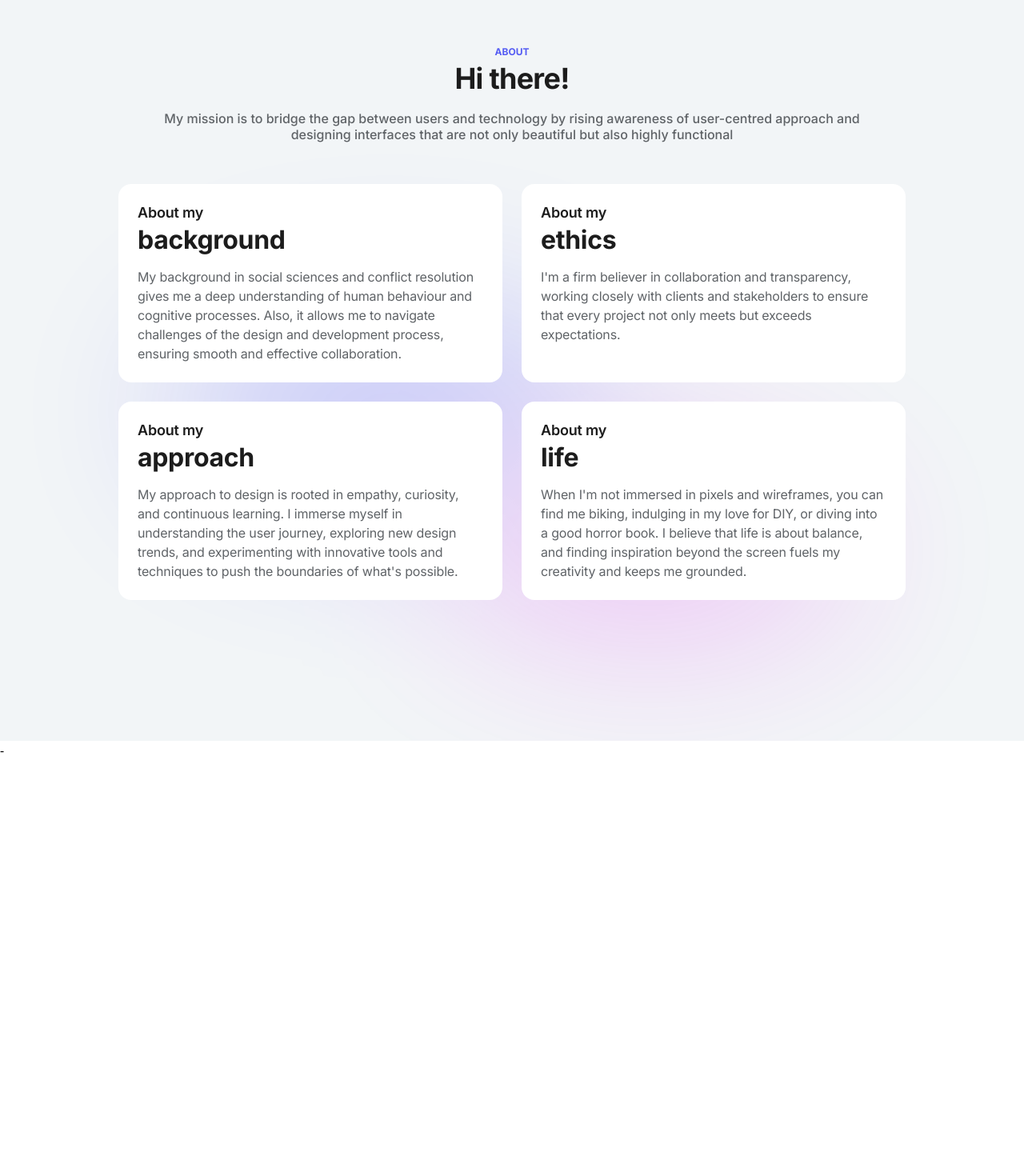
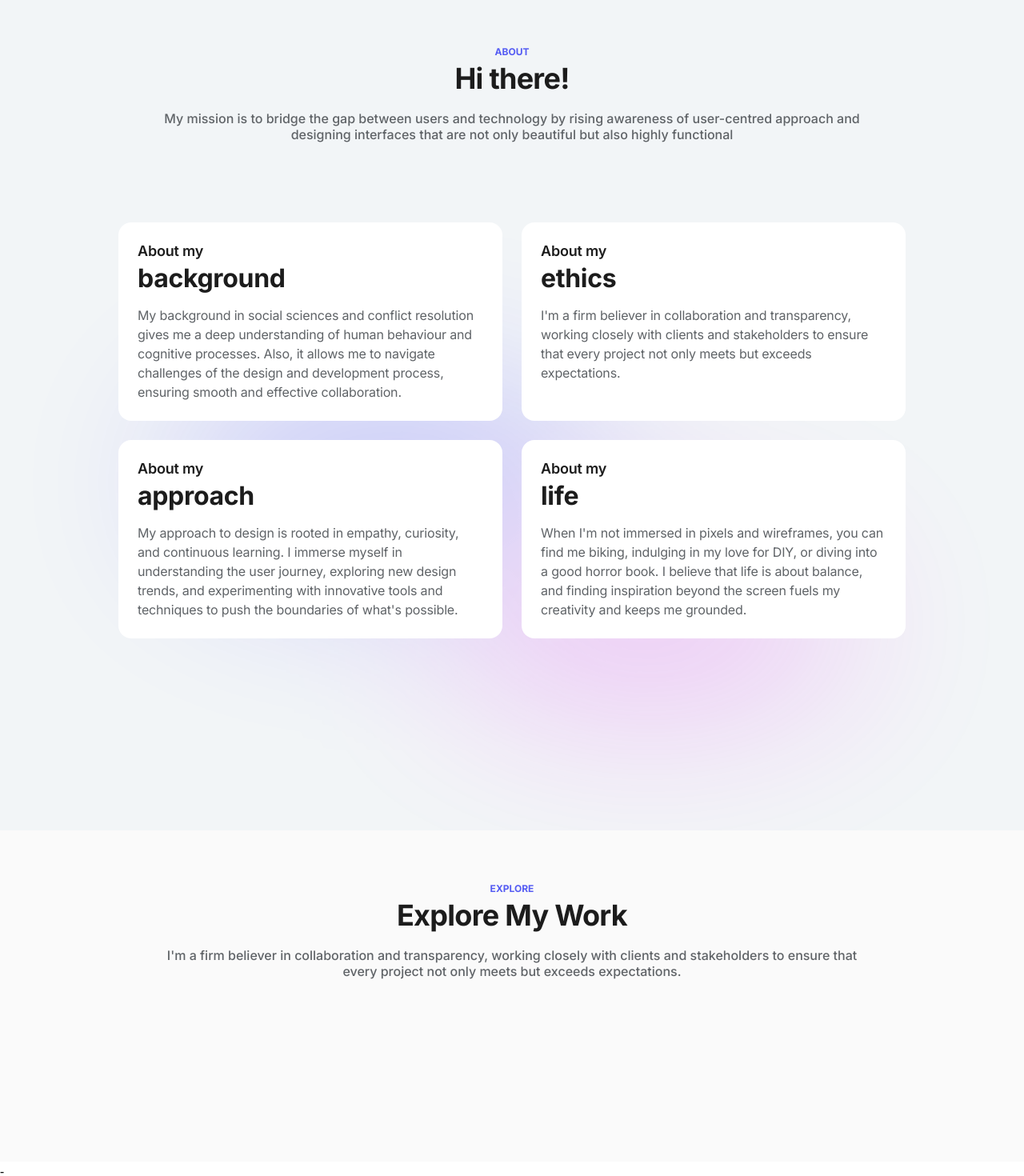
Before and after one commit to wozzy84/kotowska-portfolio, a Next.js app: page / in a window 1280 px wide. Shown: the part 1220-2690 px from the top of the page at 80% size. Before the commit the page ends 2170 px from the top, so only its background shows below. Built offline with nearby package versions, Linux system fonts and the light colour scheme.

Commit message:
about section added

```diff
--- a/src/components/AboutSection.tsx
+++ b/src/components/AboutSection.tsx
@@ -1,6 +1,7 @@
 import AboutCard from "./AboutCard";
 import AboutSectionStyle from "./AboutSectionStyle.module.css";
 import classNames from "classnames";
+import SectionHeader from "./SectionHeader";
 
 const abouCardSections = [
   {
@@ -25,8 +26,7 @@ const abouCardSections = [
   },
 ];
 
-const { aboutSection, aboutTitle, aboutSubTitle, aboutDescription } =
-  AboutSectionStyle;
+const { aboutSection } = AboutSectionStyle;
 
 const AboutSection = () => {
   return (
@@ -36,16 +36,13 @@ const AboutSection = () => {
         aboutSection
       )}
     >
-      <div className="container mx-auto max-w-screen-xl flex flex-col justify-center items-center  px-4 pb-12 gap-1 my-16 text-center">
-        <div className={aboutTitle}>ABOUT</div>
-        <div className={aboutSubTitle}>Hi there!</div>
-        <div className="pt-4 justify-start items-center gap-2.5 inline-flex">
-          <div className={aboutDescription}>
-            My mission is to bridge the gap between users and technology by
+      <SectionHeader
+        sectionName="About"
+        title="Hi there!"
+        description=" My mission is to bridge the gap between users and technology by
             rising awareness of user-centred approach and designing interfaces
-            that are not only beautiful but also highly functional
-          </div>
-        </div>
+            that are not only beautiful but also highly functional"
+      >
         <div className="px-4 justify-center flex flex-wrap items-start gap-6 mt-12 mb-16 text-start">
           {abouCardSections.map((section) => (
             <AboutCard
@@ -55,7 +52,7 @@ const AboutSection = () => {
             />
           ))}
         </div>
-      </div>
+      </SectionHeader>
     </section>
   );
 };
--- a/src/components/AboutSectionStyle.module.css
+++ b/src/components/AboutSectionStyle.module.css
@@ -7,30 +7,3 @@
   position: relative;
   text-align: center;
 }
-
-.aboutTitle {
-  color: var(--accent-primary, #555cf3);
-  font-family: var(--font-family-primary, Inter);
-  font-size: var(--font-size-xs, 12px);
-  font-weight: var(--font-weight-Bold, 700);
-  line-height: var(--font-line-height-sm, 18px); /* 150% */
-  text-transform: uppercase;
-}
-
-.aboutSubTitle {
-  color: var(--text-primary, #1c1c1c);
-  font-family: var(--font-family-primary, Inter);
-  font-size: var(--font-size-3xl, 36px);
-  font-weight: 700;
-  line-height: var(--font-line-height-2xl, 40px); /* 111.111% */
-  letter-spacing: -0.72px;
-}
-
-.aboutDescription {
-  color: var(--text-secondary, #5f6367);
-  font-family: var(--font-family-primary, Inter);
-  font-size: var(--font-size-md, 16px);
-  font-weight: var(--font-weight-Medium, 500);
-  line-height: var(--font-line-height-md, 20px); /* 125% */
-  max-width: 890px;
-}
--- /dev/null
+++ b/src/components/ExploreSection.tsx
@@ -0,0 +1,23 @@
+import React from "react";
+import SectionHeader from "./SectionHeader";
+import ExploreSectionStyle from "./ExploreSectionStyle.module.css";
+import classNames from "classnames";
+
+const ExploreSection: React.FC = () => {
+  return (
+    <section
+      className={classNames(
+        "flex flex-col justify-center items-center",
+        ExploreSectionStyle.sectionStyle
+      )}
+    >
+      <SectionHeader
+        sectionName="Explore"
+        title="Explore My Work"
+        description="I'm a firm believer in collaboration and transparency, working closely with clients and stakeholders to ensure that every project not only meets but exceeds expectations."
+      />
+    </section>
+  );
+};
+
+export default ExploreSection;
--- /dev/null
+++ b/src/components/ExploreSectionStyle.module.css
@@ -0,0 +1,3 @@
+.sectionStyle {
+  background: var(--surface-bg, #fafafa);
+}
--- /dev/null
+++ b/src/components/SectionHeader.tsx
@@ -0,0 +1,34 @@
+import React from "react";
+import SectionHeaderStyle from "./SectionHeaderStyle.module.css";
+
+interface SectionHeaderProps {
+  sectionName: string;
+  title: string;
+  description: string;
+  children?: React.ReactNode;
+}
+
+const { sectionNameStyle, sectionTitleStyle, sectionDescriptionStyle } =
+  SectionHeaderStyle;
+
+const SectionHeader: React.FC<SectionHeaderProps> = ({
+  sectionName,
+  title,
+  description,
+  children,
+}: SectionHeaderProps & React.PropsWithChildren) => {
+  return (
+    <div className="container mx-auto max-w-screen-xl flex flex-col justify-center items-center  px-4 pb-12 gap-1 my-16 text-center">
+      <div className={sectionNameStyle}>{sectionName}</div>
+      <div className={sectionTitleStyle}>{title}</div>
+      <div className="pt-4 justify-start items-center gap-2.5 inline-flex">
+        <div className={sectionDescriptionStyle}>{description}</div>
+      </div>
+      <div className="px-4 justify-center flex flex-wrap items-start gap-6 mt-12 mb-16 text-start">
+        {children}
+      </div>
+    </div>
+  );
+};
+
+export default SectionHeader;
--- /dev/null
+++ b/src/components/SectionHeaderStyle.module.css
@@ -0,0 +1,26 @@
+.sectionNameStyle {
+  color: var(--accent-primary, #555cf3);
+  font-family: var(--font-family-primary, Inter);
+  font-size: var(--font-size-xs, 12px);
+  font-weight: var(--font-weight-Bold, 700);
+  line-height: var(--font-line-height-sm, 18px); /* 150% */
+  text-transform: uppercase;
+}
+
+.sectionTitleStyle {
+  color: var(--text-primary, #1c1c1c);
+  font-family: var(--font-family-primary, Inter);
+  font-size: var(--font-size-3xl, 36px);
+  font-weight: 700;
+  line-height: var(--font-line-height-2xl, 40px); /* 111.111% */
+  letter-spacing: -0.72px;
+}
+
+.sectionDescriptionStyle {
+  color: var(--text-secondary, #5f6367);
+  font-family: var(--font-family-primary, Inter);
+  font-size: var(--font-size-md, 16px);
+  font-weight: var(--font-weight-Medium, 500);
+  line-height: var(--font-line-height-md, 20px); /* 125% */
+  max-width: 890px;
+}
--- a/src/pages/index.tsx
+++ b/src/pages/index.tsx
@@ -2,6 +2,7 @@
 import Navbar from "@/components/Navbar";
 import HeroSection from "@/components/HeroSection";
 import AboutSection from "@/components/AboutSection";
+import ExploreSection from "@/components/ExploreSection";
 
 // const geistSans = localFont({
 //   src: "./fonts/GeistVF.woff",
@@ -20,6 +21,7 @@ export default function Home() {
       <Navbar></Navbar>
       <HeroSection></HeroSection>
       <AboutSection></AboutSection>
+      <ExploreSection></ExploreSection>
     </>
   );
 }
```
